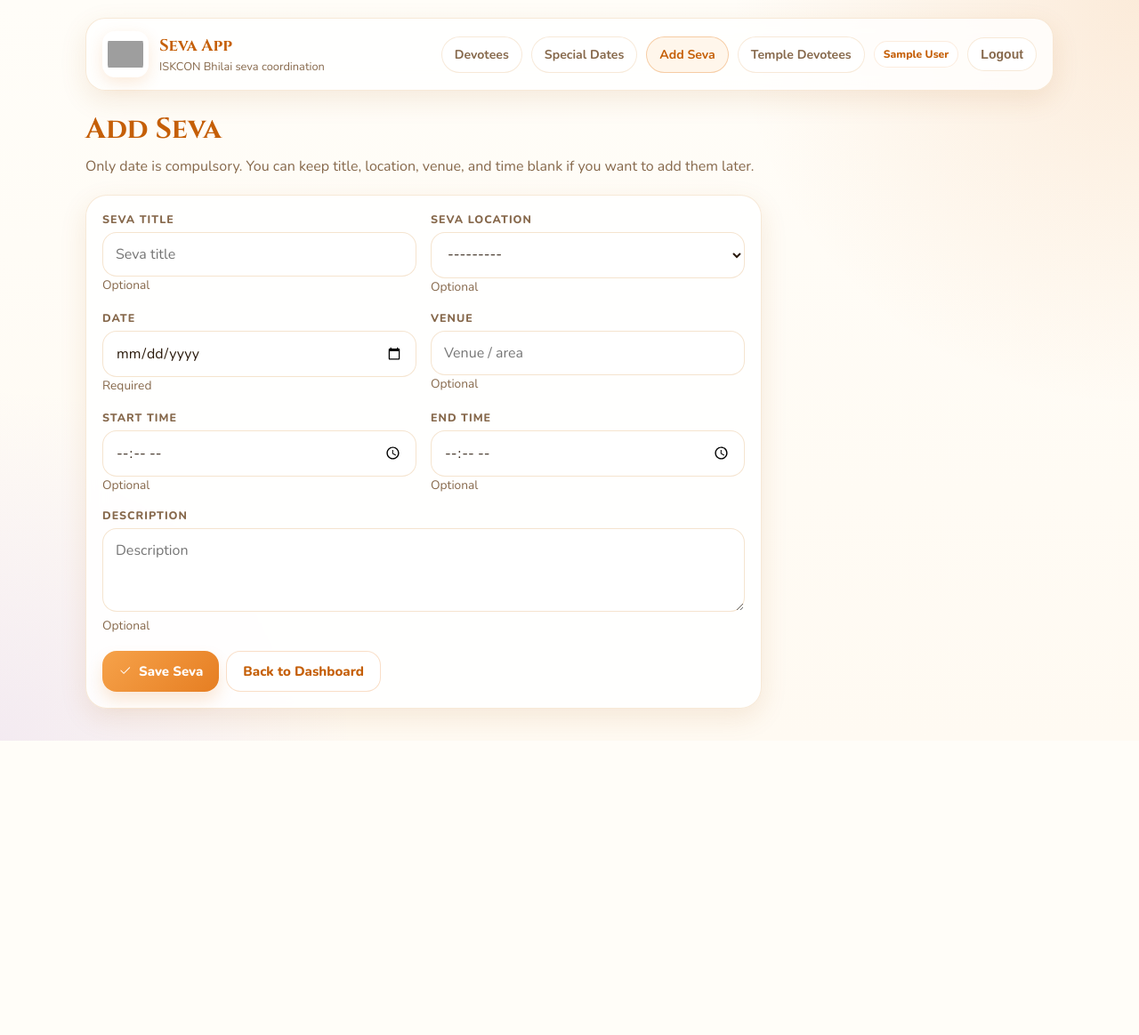
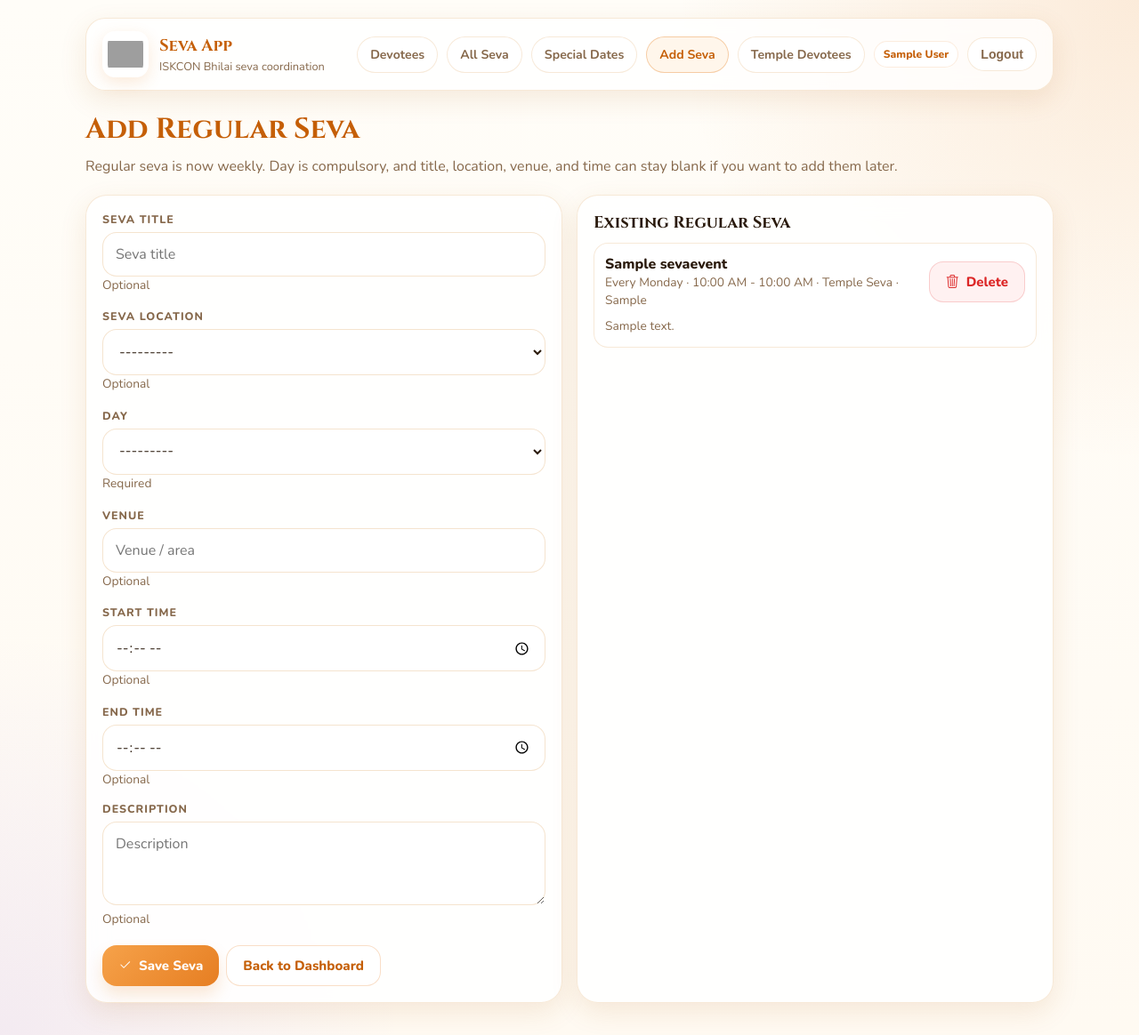
Before and after one commit to hrishik-pocketfm/seva_app, a Django app: page /temple/seva/new/ in a window 1280 px wide. Shown: the whole page at 89% size. Before the commit the page ends 833 px from the top, so only its background shows below. Run offline with Django 4.2, Linux system fonts and the light colour scheme; a user stored in the database is signed in; tables that the repository leaves empty hold one stand-in row (values such as "Sample post"); grey boxes are pictures that could not be loaded.

Commit message:
Expand seva management and multi-location signup

```diff
--- a/core/forms.py
+++ b/core/forms.py
@@ -30,6 +30,10 @@ class DevoteeRegistrationForm(forms.ModelForm):
         choices=PREACHER_CHOICES,
         widget=forms.Select(attrs={'class': 'seva-input'})
     )
+    seva_location = forms.MultipleChoiceField(
+        choices=SEVA_LOCATION_CHOICES,
+        widget=forms.CheckboxSelectMultiple,
+    )
 
     class Meta:
         model = DevoteeRegistration
@@ -45,7 +49,6 @@ class DevoteeRegistrationForm(forms.ModelForm):
             'age': forms.NumberInput(attrs={'class': 'seva-input', 'placeholder': 'Age', 'min': '1', 'max': '120'}),
             'gender': forms.Select(attrs={'class': 'seva-input'}),
             'address': forms.Textarea(attrs={'class': 'seva-input', 'rows': 3, 'placeholder': 'Full address'}),
-            'seva_location': forms.Select(attrs={'class': 'seva-input'}),
             'japa_rounds': forms.Select(attrs={'class': 'seva-input'}),
             'connected_since': forms.TextInput(attrs={'class': 'seva-input', 'placeholder': '6 months / 2 years'}),
             'notes': forms.Textarea(attrs={'class': 'seva-input', 'rows': 2, 'placeholder': 'Any additional notes'}),
@@ -66,13 +69,13 @@ class SevaEventForm(forms.ModelForm):
 
     class Meta:
         model = SevaEvent
-        fields = ['title', 'description', 'seva_location', 'venue', 'date', 'start_time', 'end_time']
+        fields = ['title', 'description', 'day_of_week', 'seva_location', 'venue', 'start_time', 'end_time']
         widgets = {
             'title': forms.TextInput(attrs={'class': 'seva-input', 'placeholder': 'Seva title'}),
             'description': forms.Textarea(attrs={'class': 'seva-input', 'rows': 3, 'placeholder': 'Description'}),
+            'day_of_week': forms.Select(attrs={'class': 'seva-input'}),
             'seva_location': forms.Select(attrs={'class': 'seva-input'}),
             'venue': forms.TextInput(attrs={'class': 'seva-input', 'placeholder': 'Venue / area'}),
-            'date': forms.DateInput(attrs={'class': 'seva-input', 'type': 'date'}),
             'start_time': forms.TimeInput(attrs={'class': 'seva-input', 'type': 'time'}),
             'end_time': forms.TimeInput(attrs={'class': 'seva-input', 'type': 'time'}),
         }
--- a/core/templates/core/base.html
+++ b/core/templates/core/base.html
@@ -306,6 +306,7 @@
       <nav class="nav">
         {% if user.is_authenticated %}
           <a href="{% url 'temple_dashboard' %}" class="{% block nav_dashboard %}{% endblock %}">Devotees</a>
+          <a href="{% url 'all_seva_list' %}" class="{% block nav_all_seva %}{% endblock %}">All Seva</a>
           <a href="{% url 'special_seva_dates' %}" class="{% block nav_special_dates %}{% endblock %}">Special Dates</a>
           <a href="{% url 'seva_event_new' %}" class="{% block nav_seva %}{% endblock %}">Add Seva</a>
           <a href="{% url 'temple_user_list' %}" class="{% block nav_users %}{% endblock %}">Temple Devotees</a>
--- a/core/templates/core/devotee_list.html
+++ b/core/templates/core/devotee_list.html
@@ -27,7 +27,7 @@
       <div>
         <div style="font-size:1.05rem;font-weight:800">{{ devotee.name }}</div>
         <div class="mini">{{ devotee.phone_number }} · {{ devotee.get_gender_display }} · {{ devotee.age }} years</div>
-        <div class="mini">{{ devotee.get_seva_location_display }} · Preacher: {{ devotee.preacher_name }}</div>
+        <div class="mini">{{ devotee.seva_location_label }} · Preacher: {{ devotee.preacher_name }}</div>
       </div>
       <div class="actions">
         <a href="tel:{{ devotee.phone_number }}" class="action-link action-call"><i class="bi bi-telephone-fill"></i> Call</a>
--- a/core/templates/core/seva_event_form.html
+++ b/core/templates/core/seva_event_form.html
@@ -4,11 +4,12 @@
 
 {% block content %}
 <section class="hero">
-  <h1>Add Seva</h1>
-  <p class="lead">Only date is compulsory. You can keep title, location, venue, and time blank if you want to add them later.</p>
+  <h1>Add Regular Seva</h1>
+  <p class="lead">Regular seva is now weekly. Day is compulsory, and title, location, venue, and time can stay blank if you want to add them later.</p>
 </section>
 
-<div class="card" style="max-width:760px">
+<div class="grid two">
+<div class="card">
   <form method="post">
     {% csrf_token %}
     <div class="grid two">
@@ -23,8 +24,8 @@
         <div class="mini">Optional</div>
       </div>
       <div>
-        <label class="label">Date</label>
-        {{ form.date }}
+        <label class="label">Day</label>
+        {{ form.day_of_week }}
         <div class="mini">Required</div>
       </div>
       <div>
@@ -54,4 +55,31 @@
     </div>
   </form>
 </div>
+
+<div class="card">
+  <h2 style="margin-bottom:10px">Existing Regular Seva</h2>
+  <div class="list-stack">
+    {% for event in regular_sevas %}
+    <div style="padding:12px;border-radius:16px;background:#fff;border:1px solid var(--line)">
+      <div class="split" style="align-items:center">
+        <div>
+          <div style="font-weight:800">{{ event.display_title }}</div>
+          <div class="mini">Every {{ event.day_label }}{% if event.time_label %} · {{ event.time_label }}{% endif %}{% if event.seva_location %} · {{ event.get_seva_location_display }}{% endif %}{% if event.venue %} · {{ event.venue }}{% endif %}</div>
+        </div>
+        <form method="post" action="{% url 'delete_seva_event' event.pk %}" onsubmit="return confirm('Delete this regular seva?')">
+          {% csrf_token %}
+          <input type="hidden" name="next" value="{% url 'seva_event_new' %}">
+          <button type="submit" class="btn-danger"><i class="bi bi-trash3"></i> Delete</button>
+        </form>
+      </div>
+      {% if event.description %}
+      <div class="mini" style="margin-top:8px">{{ event.description }}</div>
+      {% endif %}
+    </div>
+    {% empty %}
+    <div class="mini">No regular seva added yet.</div>
+    {% endfor %}
+  </div>
+</div>
+</div>
 {% endblock %}
--- a/core/urls.py
+++ b/core/urls.py
@@ -9,11 +9,15 @@ urlpatterns = [
     path('temple/login/', views.login_view, name='temple_login'),
     path('temple/logout/', views.logout_view, name='temple_logout'),
     path('temple/', views.temple_dashboard, name='temple_dashboard'),
+    path('temple/seva/', views.all_seva_list, name='all_seva_list'),
     path('temple/devotees/', views.devotee_list, name='devotee_list'),
     path('temple/devotees/<int:pk>/', views.devotee_detail, name='devotee_detail'),
+    path('temple/devotees/<int:pk>/delete/', views.delete_devotee, name='delete_devotee'),
     path('temple/allocate/', views.allocate_seva, name='allocate_seva'),
     path('temple/unallocate/', views.unallocate_seva, name='unallocate_seva'),
     path('temple/special-dates/', views.special_seva_dates, name='special_seva_dates'),
+    path('temple/special-dates/<int:pk>/delete/', views.delete_special_seva_date, name='delete_special_seva_date'),
     path('temple/seva/new/', views.seva_event_new, name='seva_event_new'),
+    path('temple/seva/<int:pk>/delete/', views.delete_seva_event, name='delete_seva_event'),
     path('temple/users/', views.temple_user_list, name='temple_user_list'),
 ]
--- a/core/views.py
+++ b/core/views.py
@@ -1,4 +1,4 @@
-from datetime import datetime
+from datetime import datetime, timedelta
 from functools import wraps
 
 from django.contrib import messages
@@ -56,8 +56,14 @@ def _selected_date(request):
     return today_local()
 
 
+def _next_date_for_day(day_index, reference_date=None):
+    current = reference_date or today_local()
+    days_ahead = (day_index - current.weekday()) % 7
+    return current + timedelta(days=days_ahead)
+
+
 def _slot_matches_event(slot, event):
-    if event.seva_location and slot.devotee.seva_location != event.seva_location:
+    if event.seva_location and event.seva_location not in slot.devotee.selected_seva_locations:
         return False
     if event.start_time and slot.start_time > event.start_time:
         return False
@@ -75,7 +81,7 @@ def _devotees_queryset():
 
 
 def _selected_event(request, selected_date):
-    events = list(SevaEvent.objects.filter(date=selected_date).order_by('start_time', 'title'))
+    events = list(SevaEvent.objects.filter(day_of_week=selected_date.weekday()).order_by('start_time', 'title'))
     selected_event = None
     raw_id = (request.GET.get('seva') or '').strip()
     if raw_id:
@@ -156,6 +162,7 @@ def public_registration(request):
     upcoming_special_dates = list(_upcoming_special_dates())
     valid_special_date_ids = {str(item.pk) for item in upcoming_special_dates}
     selected_special_date_ids = []
+    selected_seva_locations = []
     existing = None
     if request.method == 'POST':
         normalized_phone = normalize_phone_number(request.POST.get('phone_number', ''))
@@ -165,6 +172,9 @@ def public_registration(request):
             value for value in request.POST.getlist('special_dates')
             if value in valid_special_date_ids
         ]))
+        selected_seva_locations = request.POST.getlist('seva_location')
+    elif existing:
+        selected_seva_locations = existing.selected_seva_locations
     form = DevoteeRegistrationForm(request.POST or None, instance=existing)
 
     if request.method == 'POST':
@@ -217,6 +227,7 @@ def public_registration(request):
         'availability_fields': availability_fields,
         'upcoming_special_dates': upcoming_special_dates,
         'selected_special_date_ids': selected_special_date_ids,
+        'selected_seva_locations': selected_seva_locations,
         'logo_url': LOGO_URL,
         'i18n': PUBLIC_I18N,
         **public_form_choice_sets(),
@@ -249,6 +260,24 @@ def logout_view(request):
 @admin_required
 def temple_dashboard(request):
     return render(request, 'core/temple_dashboard.html', _dashboard_context(request))
+
+
+@admin_required
+def all_seva_list(request):
+    regular_sevas = SevaEvent.objects.order_by('day_of_week', 'start_time', 'title')
+    special_dates = list(SpecialSevaDate.objects.prefetch_related(
+        Prefetch('signups', queryset=SpecialSevaSignup.objects.select_related('devotee').order_by('devotee__name'))
+    ).order_by('date', 'title'))
+    today = today_local()
+    upcoming_special_dates = [item for item in special_dates if item.date >= today]
+    past_special_dates = [item for item in special_dates if item.date < today]
+    return render(request, 'core/all_seva_list.html', {
+        'logo_url': LOGO_URL,
+        'regular_sevas': regular_sevas,
+        'upcoming_special_dates': upcoming_special_dates,
+        'past_special_dates': past_special_dates,
+        'special_dates_count': len(special_dates),
+    })
 
 
 @admin_required
@@ -286,14 +315,26 @@ def devotee_detail(request, pk):
 
 
 @admin_required
+def delete_devotee(request, pk):
+    if request.method != 'POST':
+        raise Http404
+    devotee = get_object_or_404(DevoteeRegistration, pk=pk)
+    devotee_name = devotee.name
+    devotee.delete()
+    messages.success(request, f'{devotee_name} की response delete कर दी गई है।')
+    next_url = request.POST.get('next') or reverse('temple_dashboard')
+    return redirect(next_url)
+
+
+@admin_required
 def allocate_seva(request):
     if request.method != 'POST':
         raise Http404
 
     devotee = get_object_or_404(_devotees_queryset(), pk=request.POST.get('devotee_id'))
     event = get_object_or_404(SevaEvent, pk=request.POST.get('event_id'))
-    has_matching_slot = AvailabilitySlot.objects.filter(devotee=devotee, day_of_week=event.date.weekday()).exists()
-    matching_slot = any(_slot_matches_event(slot, event) for slot in devotee.availabilities.filter(day_of_week=event.date.weekday()))
+    has_matching_slot = AvailabilitySlot.objects.filter(devotee=devotee, day_of_week=event.day_of_week).exists()
+    matching_slot = any(_slot_matches_event(slot, event) for slot in devotee.availabilities.filter(day_of_week=event.day_of_week))
 
     if not has_matching_slot or not matching_slot:
         messages.error(request, 'यह भक्त चुनी हुई सेवा के समय उपलब्ध नहीं है, इसलिए अभी allocate नहीं किया गया।')
@@ -328,17 +369,32 @@ def unallocate_seva(request):
 @admin_required
 def seva_event_new(request):
     form = SevaEventForm(request.POST or None)
+    regular_sevas = SevaEvent.objects.order_by('day_of_week', 'start_time', 'title')
     if request.method == 'POST' and form.is_valid():
         event = form.save(commit=False)
         event.created_by = request.user
+        event.date = None
         event.save()
         messages.success(request, 'Seva added successfully.')
-        return redirect(f"{reverse('temple_dashboard')}?date={event.date.isoformat()}&seva={event.pk}")
+        selected_date = _next_date_for_day(event.day_of_week)
+        return redirect(f"{reverse('temple_dashboard')}?date={selected_date.isoformat()}&seva={event.pk}")
     return render(request, 'core/seva_event_form.html', {
         'logo_url': LOGO_URL,
         'form': form,
-        'today': today_local().isoformat(),
+        'regular_sevas': regular_sevas,
     })
+
+
+@admin_required
+def delete_seva_event(request, pk):
+    if request.method != 'POST':
+        raise Http404
+    event = get_object_or_404(SevaEvent, pk=pk)
+    event_name = event.display_title
+    event.delete()
+    messages.success(request, f'"{event_name}" regular seva delete कर दी गई है।')
+    next_url = request.POST.get('next') or reverse('seva_event_new')
+    return redirect(next_url)
 
 
 @admin_required
@@ -371,6 +427,18 @@ def special_seva_dates(request):
 
 
 @admin_required
+def delete_special_seva_date(request, pk):
+    if request.method != 'POST':
+        raise Http404
+    special_date = get_object_or_404(SpecialSevaDate, pk=pk)
+    title = special_date.display_title
+    special_date.delete()
+    messages.success(request, f'"{title}" special seva date delete कर दी गई है।')
+    next_url = request.POST.get('next') or reverse('special_seva_dates')
+    return redirect(next_url)
+
+
+@admin_required
 def temple_user_list(request):
     users = User.objects.order_by('name')
     form = UserCreateForm(request.POST or None)
```
Also changed, not shown: core/admin.py (+5 -5 lines), core/models.py (+27 -4 lines), core/templates/core/all_seva_list.html (added, +111 -0 lines), core/templates/core/devotee_detail.html (+10 -5 lines), core/templates/core/public_registration.html (+49 -9 lines), core/templates/core/special_seva_dates.html (+20 -4 lines), core/templates/core/temple_dashboard.html (+20 -8 lines), core/migrations/0005_weekly_regular_seva_and_cleanup_actions.py (added), core/migrations/0006_alter_sevaevent_options.py (added), core/migrations/0007_devotee_multiple_seva_locations.py (added).
